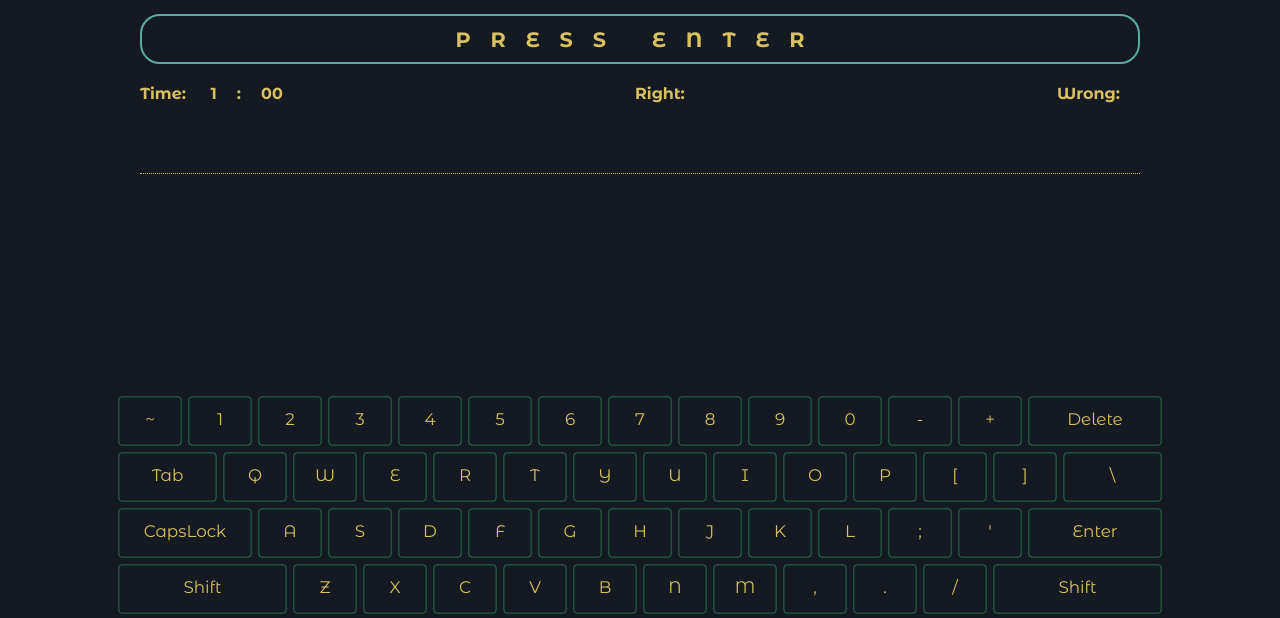
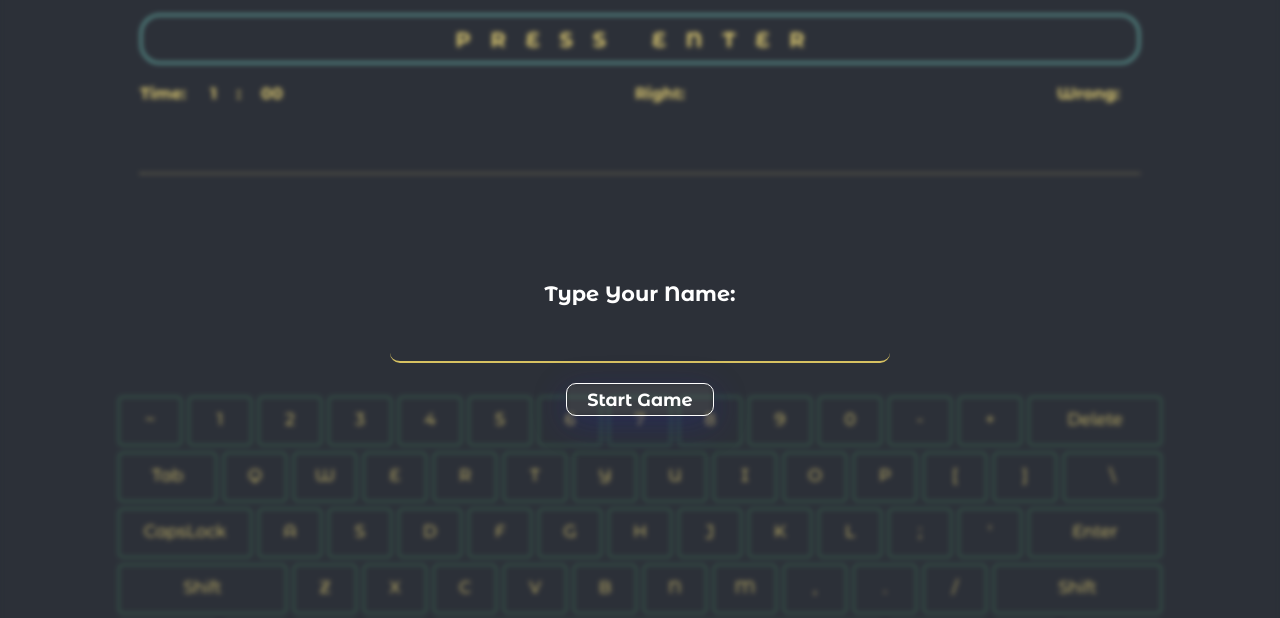
Before and after one commit to nikeshad254/Typing-Tutor-Game-, a plain HTML site: page typo.html in a window 1280 px wide. Shown: the part 52-670 px from the top of the page. Drawn offline with Linux system fonts and the light colour scheme.

Commit message:
table bg change, input name take after close table and at start of game + local storage change

```diff
--- a/typo.css
+++ b/typo.css
@@ -205,14 +205,18 @@ body{
   left: 0;
   min-height: 100vh;
   min-width: 100vw;
-  background: var(--light-teal);
   display: flex;
   flex-direction: column;
   /* justify-content: center; */
   align-items: center;
-  color: var(--light-tan);
+  color: #fff;
   display: none;
-  transition: height 3s linear 1s;
+
+  background: rgba( 255, 255, 255, 0.1 );
+  box-shadow: 0 8px 32px 0 rgba( 31, 38, 135, 0.37 );
+  backdrop-filter: blur( 2.5px );
+  -webkit-backdrop-filter: blur( 2.5px );
+  border-radius: 10px;
 }
 
 .statement-screen h3{
@@ -223,6 +227,12 @@ body{
 .statement-screen table{
   border-spacing: 0;
   border: 1px solid var(--dark-green);
+
+  background: rgba(0, 0, 0, 0.553);
+  box-shadow: 0 8px 32px 0 rgba( 31, 38, 135, 0.37 );
+  backdrop-filter: blur( 3.5px );
+  -webkit-backdrop-filter: blur( 3.5px );
+  border-radius: 10px;
 }
 
 .statement-screen table th,
@@ -264,3 +274,56 @@ body{
   background: var(--dark-red);
   border-radius: 10px;
 }
+/* take name layout */
+.take-name{
+  color: #fff;
+  position: absolute;
+  top: 0;
+  left: 0;
+  right: 0;
+  min-width: 100vw;
+  min-height: 100vh;
+  z-index: 200;
+  display: flex;
+  flex-direction: column;
+  justify-content: center;
+  align-items: center;
+
+  background: rgba( 255, 255, 255, 0.1 );
+  box-shadow: 0 8px 32px 0 rgba( 31, 38, 135, 0.37 );
+  backdrop-filter: blur( 2.5px );
+  -webkit-backdrop-filter: blur( 2.5px );
+  border-radius: 10px;
+}
+.take-name h3{
+  font-size: 1.3rem;
+  margin-bottom: 20px;
+}
+.take-name input{
+  color: var(--light-tan);
+  width: 500px;
+  padding: 5px 20px;
+  font-size: 1.3rem;
+  outline: none;
+  border: none;
+  background: none;
+  border-bottom: 2px solid var(--light-tan);
+  border-radius: 10px;
+  text-align: center;
+  text-transform: uppercase;
+}
+.take-name button{
+  margin-top: 20px;
+  padding: 5px 20px;
+  font-size: 1.1rem;
+  font-weight: bold;
+  border-radius: 20px;
+  border: 0.5px solid #fff;
+  color: #fff;
+  background: rgba(0, 0, 0, 0.1);
+  box-shadow: 0 8px 32px 0 rgba( 31, 38, 135, 0.37 );
+  backdrop-filter: blur( 2.5px );
+  -webkit-backdrop-filter: blur( 2.5px );
+  border-radius: 10px;
+  cursor: pointer;
+}
--- a/typo.html
+++ b/typo.html
@@ -11,12 +11,19 @@
 <body>
     <nav class="nav-container">
         <h3>Typoooz <img onclick="showTable()" id="statement" src="statement.png" alt="statement"></h3>
+        <p>Player Name: <span id="pName"></span></p>
         <select name="keyspace" id="keyspace">
             <option value="top">Top</option>
             <option value="home" selected>Home</option>
             <option value="bottom">Bottom</option>
         </select>
     </nav>
+
+    <div class="take-name">
+        <h3>Type Your Name: </h3>
+        <input type="text" name="getName" id="getName">
+        <button onclick="getNameFunc()">Start Game</button>
+    </div>
 
     <div class="wrapper display-field">
         <p id="display">Press enter</p>
@@ -104,7 +111,7 @@
         <div id="cross" onclick="closeTable()">X</div>
         <table>
             <thead>
-                <th>S.N.</th>
+                <th>Name</th>
                 <th>Right Score</th>
                 <th>Wrong Score</th>
             </thead>
@@ -117,7 +124,7 @@
                 </tr>
             </tbody>
         </table>
-        <div id="reset" onclick="resetTable()">reset</div>
+
     </div>
 
     <script src="typo.js"></script>
--- a/typo.js
+++ b/typo.js
@@ -5,7 +5,8 @@ let gameStatus = {
     select      : "top",
     typeIndex   : 0,
     timeMin     : 1,
-    tableOpen   : false
+    tableOpen   : true,
+    playerName  : ""
 }
 
 const topKey=['q', 'w', 'e', 'r', 't', 'y', 'u', 'i', 'o', 'p', '[', ']'];
@@ -15,12 +16,12 @@ let displayKeys = [];
 
 let display = document.getElementById("display");
 let input = document.getElementById("input");
+let getName = document.getElementById("getName");
 //generated ones
 let displayItems = document.getElementsByClassName("displayItems");
 
-(()=>{
-    document.getElementById("minutes").textContent = gameStatus.timeMin;
-})();
+document.getElementById("minutes").textContent = gameStatus.timeMin;
+getName.focus();
 
 window.addEventListener("keydown", (e)=>{
     if(e.keyCode==13 && !gameStatus.startGame && !gameStatus.tableOpen){
@@ -185,8 +186,9 @@ function decrease() {
             keys[i].style.border = "1px solid var(--dark-green)";
         }
 
-        let arr = [`${gameStatus.rightCount}`, `${gameStatus.wrongCount}`];
+        let arr = [`${gameStatus.playerName}`,`${gameStatus.rightCount}`, `${gameStatus.wrongCount}`];
         localStorage.setItem(Date.now(), JSON.stringify(arr));
+        gameStatus.playerName = "";
 
         document.getElementById("right").textContent = 00;
         document.getElementById("wrong").textContent = 00;
@@ -239,9 +241,9 @@ function showTable(){
         let numArr = JSON.parse(localStorage.getItem(keyArr[i]));
         inHtml += `
             <tr>
-                <td>${i+1}</td>
                 <td>${numArr[0]}</td>
                 <td>${numArr[1]}</td>
+                <td>${numArr[2]}</td>
             </tr>
         `;
     }
@@ -250,12 +252,29 @@ function showTable(){
 
 function closeTable(){
     table.style.display = "none";
-    gameStatus.tableOpen = false;
     gameStatus.startGame = false;
     display.textContent = "Press Enter to Start";
+    document.querySelector(".take-name").style.display = "flex";
+    getName.focus();
 }
 
-function resetTable(){
-    localStorage.clear();
-    showTable();
+
+// get name
+function getNameFunc(){
+    if(getName.value.length>0){
+        let name = getName.value.toUpperCase();
+        gameStatus.playerName = name;
+        getName.value = "";
+        document.getElementById("pName").textContent = gameStatus.playerName;
+        setTimeout(()=>{
+            gameStatus.tableOpen = false;
+        }, 1000)
+        document.querySelector(".take-name").style.display = "none";
+    }
 }
+getName.addEventListener("keypress", (e)=>{
+    if(e.keyCode == 13){
+        getNameFunc();
+        console.log("hello");
+    }
+})
```
